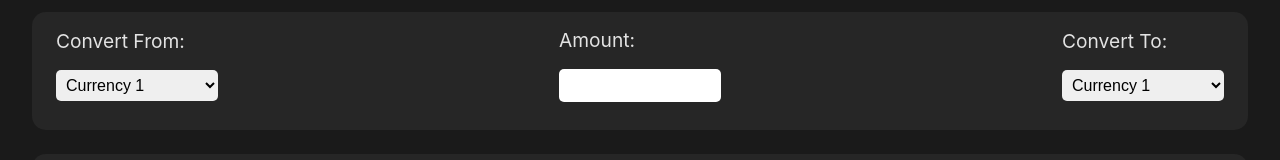
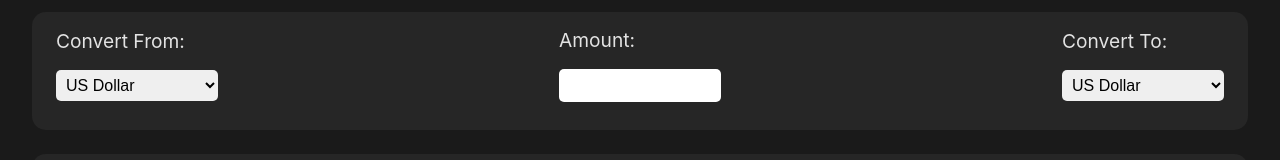
Before and after one commit to sphynxnz256/currency-app, a React (Vite) app: page / in a window 1280 px wide. Shown: the part 127-287 px from the top of the page. Built offline with nearby package versions, Linux system fonts and the light colour scheme.

Commit message:
dummy data added
added some dummy data so i could populate the currency selectors. this will eventually replaced with data from an api

```diff
--- a/src/Components/Converter.jsx
+++ b/src/Components/Converter.jsx
@@ -1,27 +1,50 @@
+//main component to handle conversion of currencies
+import { useState } from "react";
+
+//currently dummy data
 export default function Converter() {
+    const [currencies, setCurrencies] = useState({
+        USD: { name: "US Dollar", value: 1.0 },
+        EUR: { name: "Euro", value: 0.88 },
+        GBP: { name: "British Pound", value: 0.76 },
+        AUD: { name: "Australian Dollar", value: 1.31 },
+        CAD: { name: "Canadian Dollar", value: 1.23 },
+        JPY: { name: "Japanese Yen", value: 114.74 },
+        CNY: { name: "Chinese Renminbi", value: 6.47 },
+        INR: { name: "Indian Rupee", value: 74.83 },
+        BRL: { name: "Brazilian Real", value: 5.17 },
+      });
+
+    //return the wepage component
     return(
         <div className="outerConverterContainer">
             <div className="converterContainer">
                 <div className="converterFromContainer">
-                    <label for="selecterFrom" className="selectorBoxLable">Convert From:</label>
+                    <label htmlFor="selecterFrom" className="selectorBoxLable">Convert From:</label>
                     <select id="selecterFrom">
-                        <option value="Currency1">Currency 1</option>
-                        <option value="Currency2">Currency 2</option>
-                        <option value="Currency3">Currency 3</option>
+                        {/*populates select menu with options*/}
+                        {Object.keys(currencies).map((key) => (
+                            <option key={key} value={key}>
+                                {currencies[key].name}
+                            </option>
+                        ))}
                     </select>
                 </div>
 
                 <div className="inputContainer">
-                    <label>Amount:</label>
-                    <input type="number" />
+                    <label htmlFor="inputCurrency" >Amount:</label>
+                    <input id="inputCurrency" type="number" />
                 </div>
 
                 <div className="converterToContainer">
-                <label for="slecterTo" className="selectorBoxLable">Convert To:</label>
+                <label htmlFor="slecterTo" className="selectorBoxLable">Convert To:</label>
                     <select id="selecterTo">
-                        <option value="Currency1">Currency 1</option>
-                        <option value="Currency2">Currency 2</option>
-                        <option value="Currency3">Currency 3</option>
+                        {/*populates select menu with options*/}
+                        {Object.keys(currencies).map((key) => (
+                            <option key={key} value={key}>
+                                {currencies[key].name}
+                            </option>
+                        ))}
                     </select>
                 </div>
 
--- a/src/Components/Header.jsx
+++ b/src/Components/Header.jsx
@@ -1,5 +1,7 @@
+//component to hold the title and possible future navagation if needed
 export default function Header() {
 
+    //return the webpage component
     return (
         <header>
             <div className="titleContainer">
```
Also changed, not shown: 1 other file (tests, documents, lock files or other folders).
